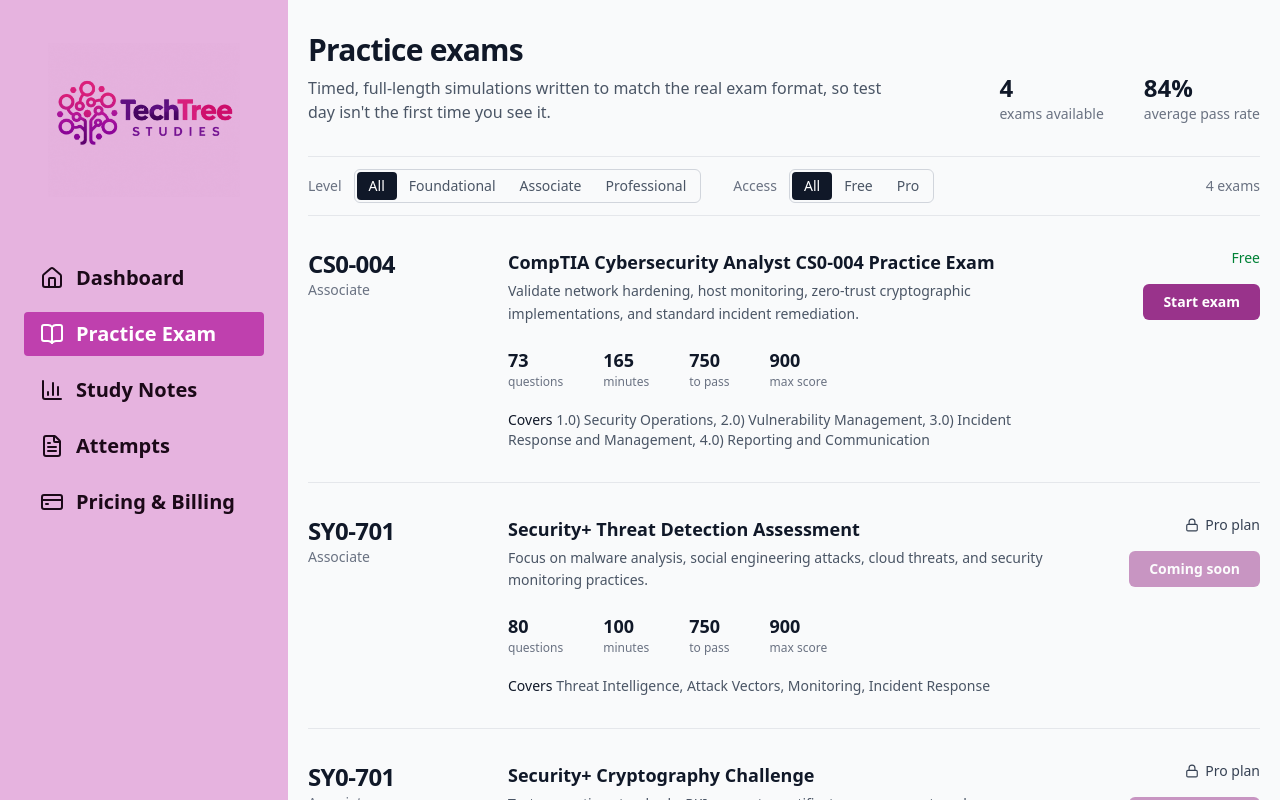
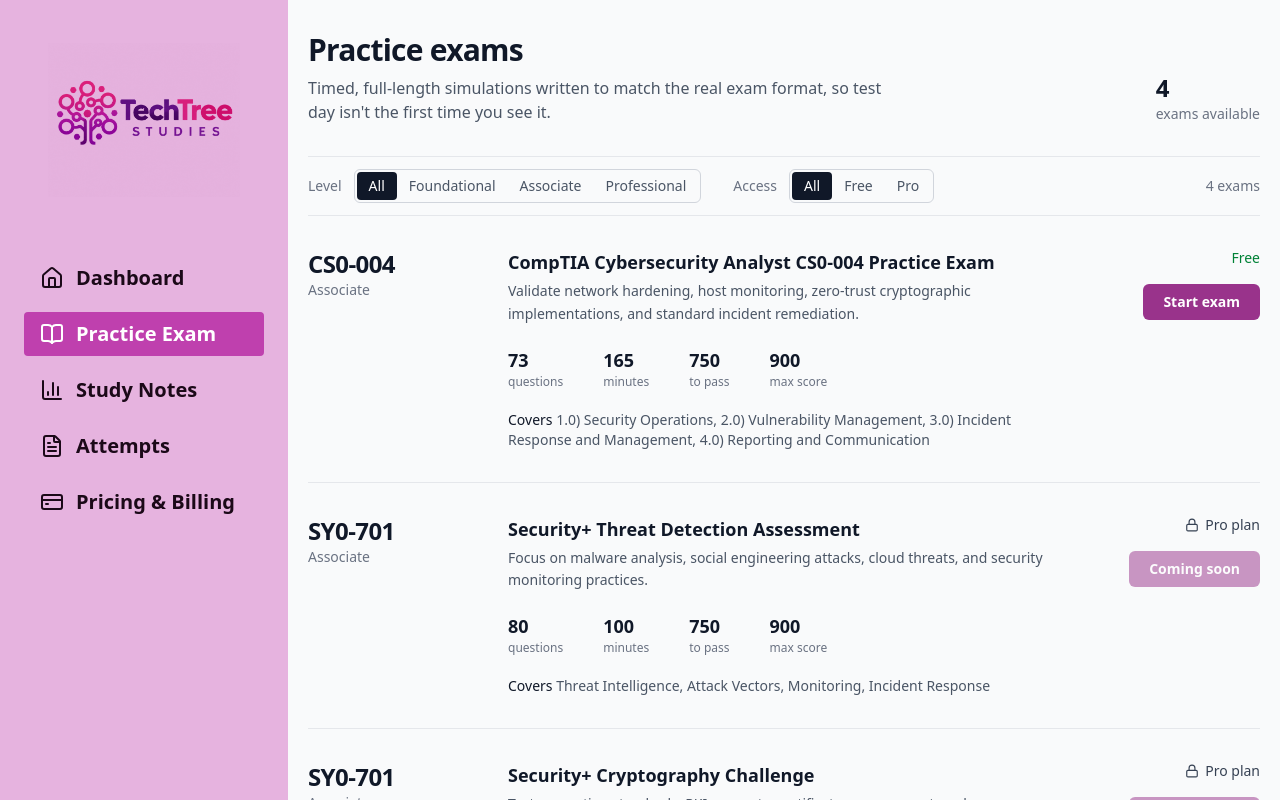
Before and after one commit to Disco12-design/TechTree_Studies, a Next.js app: page /practice-exam in a window 1280 px wide. Built offline with nearby package versions, Linux system fonts and the light colour scheme.

Commit message:
must develop PBQs

```diff
--- a/app/practice-exam/page.tsx
+++ b/app/practice-exam/page.tsx
@@ -896,9 +896,7 @@
     ? Math.round((correctCount / rows.length) * 100)
     : 0;
 
-  // Save the attempt exactly once as soon as results are shown, so it is
-  // recorded even if the user retakes, closes the tab, or navigates away.
-  // saveExamAttempt also notifies any mounted Attempts view to refresh.
+
   useEffect(() => {
     if (savedRef.current) return;
     savedRef.current = true;
@@ -1398,7 +1396,7 @@
 
   const stats = [
     { label: "exams available", value: practiceExams.length },
-    { label: "average pass rate", value: "84%" },
+
   ];
 
   return (
```
